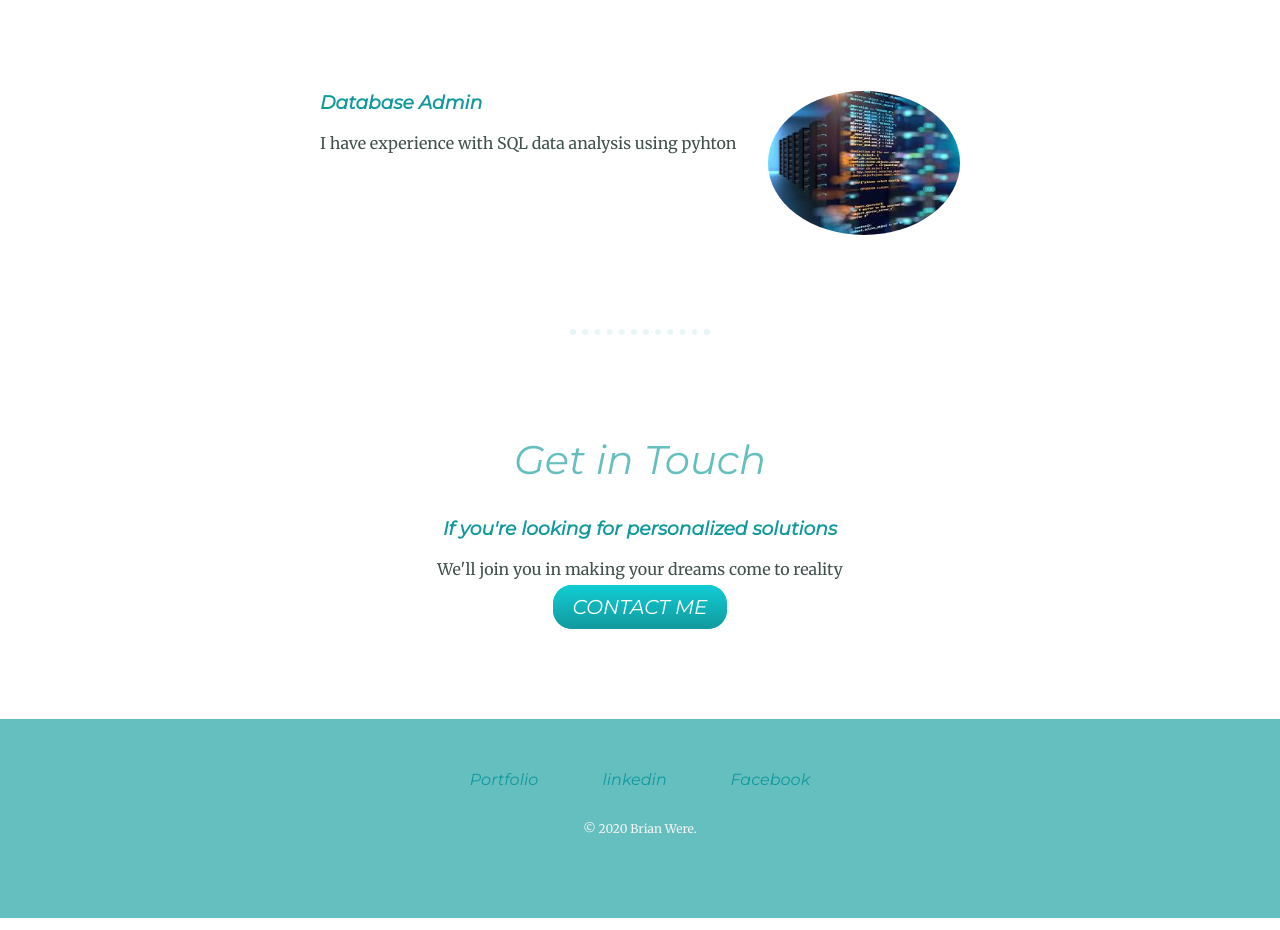
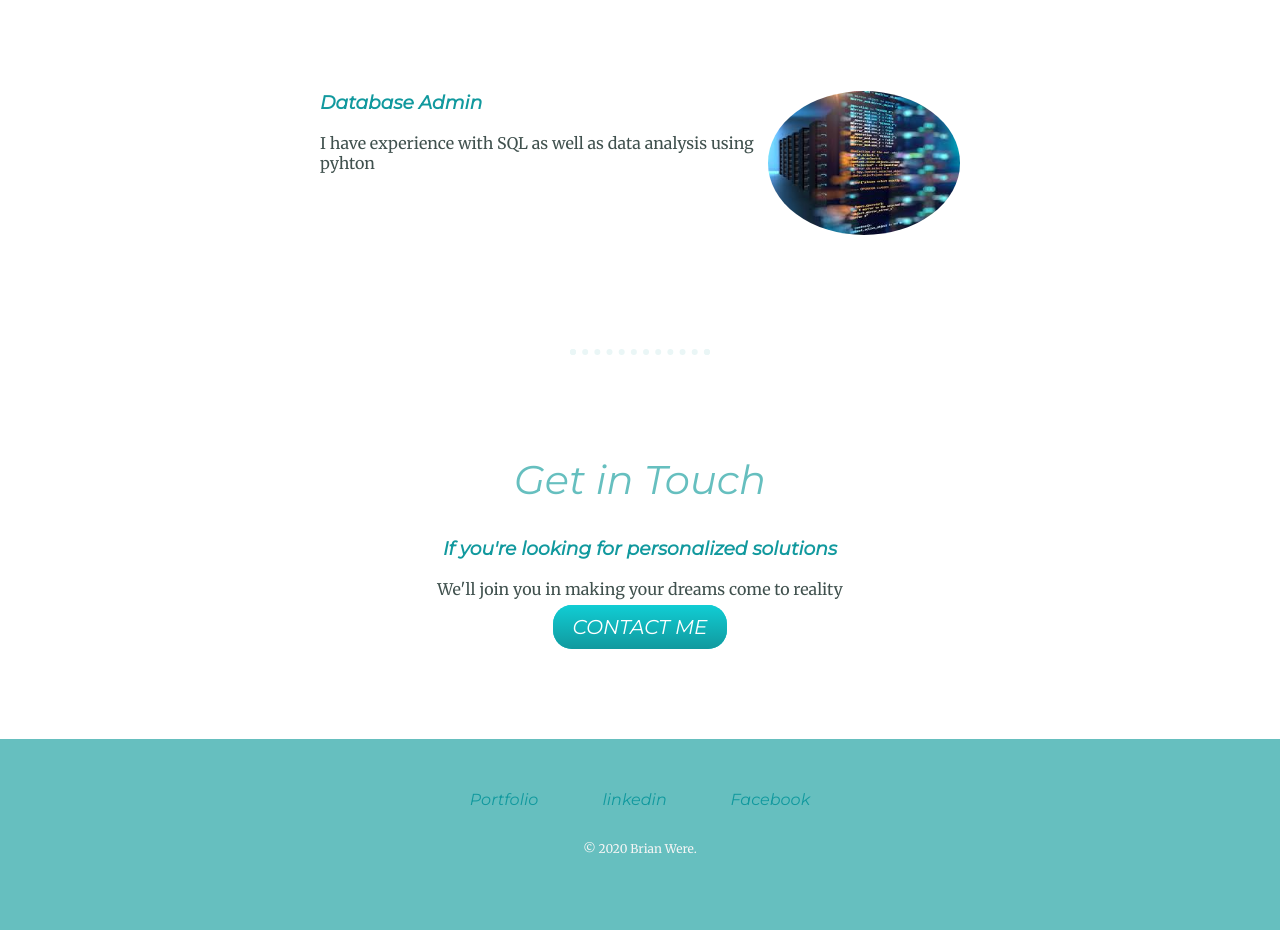
Before and after one commit to brianWere2020/CV, a plain HTML site: page index.html in a window 1280 px wide. Shown: the part 1800-2730 px from the top of the page. Drawn offline with Linux system fonts and the light colour scheme.

Commit message:
Update index.html

```diff
--- a/index.html
+++ b/index.html
@@ -40,7 +40,7 @@
         <div class="skill-row">
           <img class="database-img" src="images/database.jpg" alt="database" />
           <h3>Database Admin</h3>
-          <p>I have experience with SQL data analysis using pyhton</p>
+          <p>I have experience with SQL as well as data analysis using pyhton</p>
         </div>
       </div>
       <hr />
```
